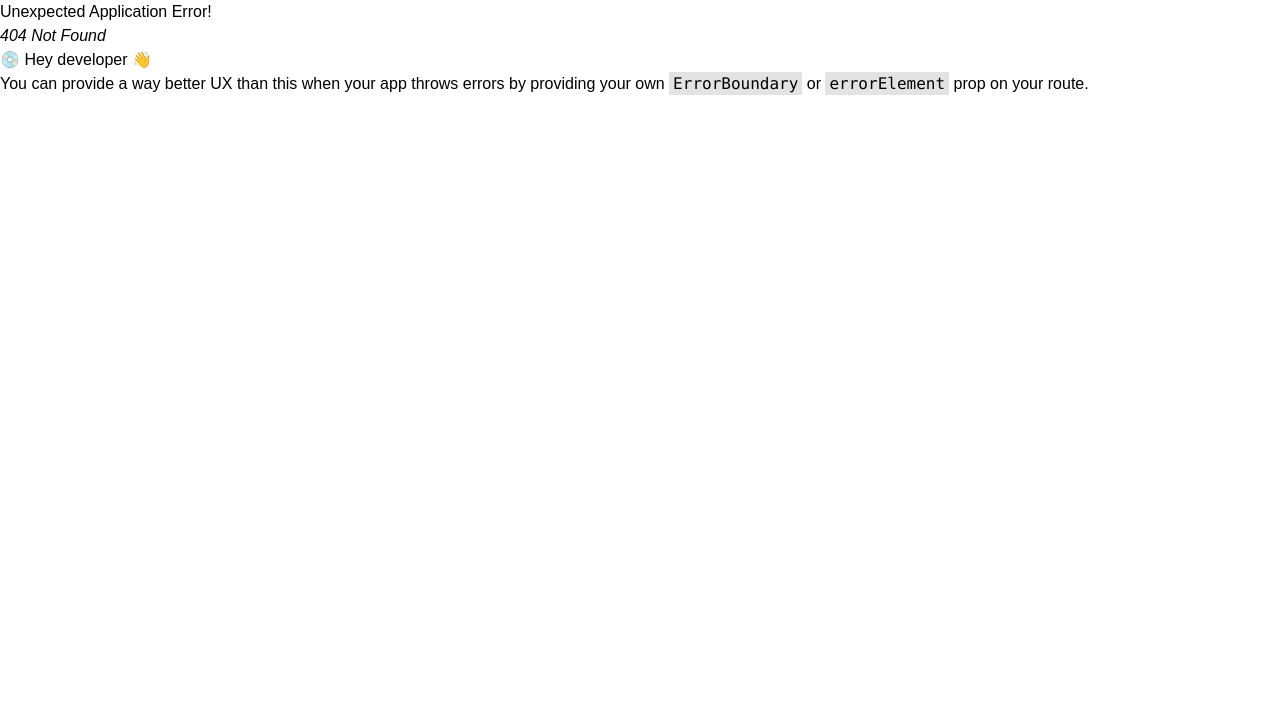
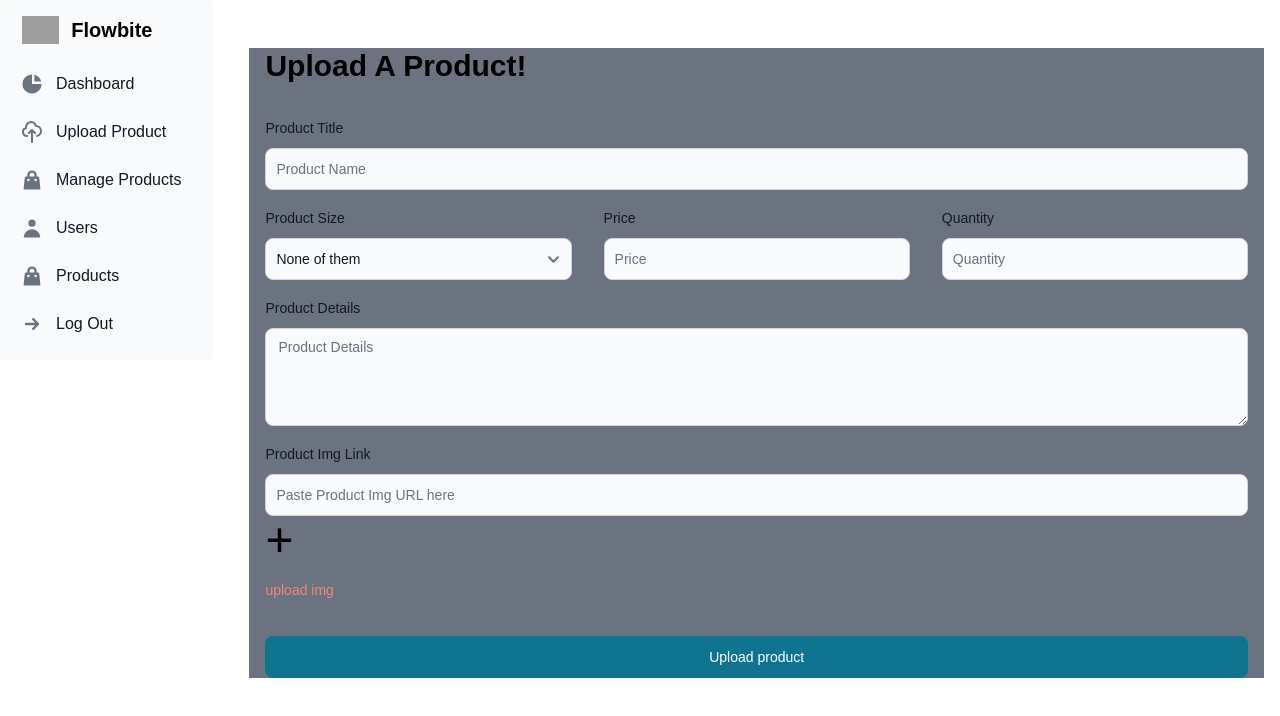
Before and after one commit to Csikito/mini_e-commerce, a React (Create React App) app: page /mini_e-commerce/admin/dasboard/uploade in a window 1280 px wide. Before the commit this address had no page. Shown: the top 716 px of the page. Built offline with nearby package versions, Linux system fonts and the light colour scheme; grey boxes are pictures that could not be loaded.

Commit message:
build dashboard and upload product page

```diff
--- a/package.json
+++ b/package.json
@@ -5,6 +5,7 @@
   "homepage": "https://Csikito.github.io/mini_e-commerce",
   "dependencies": {
     "canvas-confetti": "^1.9.0",
+    "flowbite-react": "^0.6.4",
     "react": "^18.2.0",
     "react-dom": "^18.2.0",
     "react-icons": "^4.11.0",
--- /dev/null
+++ b/src/dashboard/Dashboard.js
@@ -0,0 +1,7 @@
+import React from "react";
+
+const Dashboard = () => {
+  return <div>Dashboard</div>;
+};
+
+export default Dashboard;
--- /dev/null
+++ b/src/dashboard/DashboardLayout.js
@@ -0,0 +1,14 @@
+import React from "react";
+import { Outlet } from "react-router-dom";
+import SideBar from "./SideBar";
+
+const DashboardLayout = () => {
+  return (
+    <div className="flex gap-5 flex-col md:flex-row">
+      <SideBar />
+      <Outlet />
+    </div>
+  );
+};
+
+export default DashboardLayout;
--- /dev/null
+++ b/src/dashboard/EditProduct.js
@@ -0,0 +1,7 @@
+import React from "react";
+
+const EditProduct = () => {
+  return <div>EditProduct</div>;
+};
+
+export default EditProduct;
--- /dev/null
+++ b/src/dashboard/ManageProducts.js
@@ -0,0 +1,7 @@
+import React from "react";
+
+const ManageProducts = () => {
+  return <div>ManageProduct</div>;
+};
+
+export default ManageProducts;
--- /dev/null
+++ b/src/dashboard/SideBar.js
@@ -0,0 +1,56 @@
+import React from "react";
+import { Sidebar } from "flowbite-react";
+import {
+  HiArrowSmRight,
+  HiChartPie,
+  HiOutlineCloudUpload,
+  HiShoppingBag,
+  HiUser,
+} from "react-icons/hi";
+
+const SideBar = () => {
+  return (
+    <Sidebar aria-label="Sidebar with logo branding example">
+      <Sidebar.Logo
+        href="#"
+        img="https://w7.pngwing.com/pngs/223/244/png-transparent-computer-icons-avatar-user-profile-avatar-heroes-rectangle-black-thumbnail.png"
+        imgAlt="Flowbite logo"
+      >
+        Flowbite
+      </Sidebar.Logo>
+      <Sidebar.Items>
+        <Sidebar.ItemGroup>
+          <Sidebar.Item
+            href="/mini_e-commerce/admin/dasboard"
+            icon={HiChartPie}
+          >
+            Dashboard
+          </Sidebar.Item>
+          <Sidebar.Item
+            href="/mini_e-commerce/admin/dasboard/uploade"
+            icon={HiOutlineCloudUpload}
+          >
+            Upload Product
+          </Sidebar.Item>
+          <Sidebar.Item
+            href="/mini_e-commerce/admin/dasboard/manage"
+            icon={HiShoppingBag}
+          >
+            Manage Products
+          </Sidebar.Item>
+          <Sidebar.Item href="#" icon={HiUser}>
+            Users
+          </Sidebar.Item>
+          <Sidebar.Item href="#" icon={HiShoppingBag}>
+            Products
+          </Sidebar.Item>
+          <Sidebar.Item href="/mini_e-commerce/logout" icon={HiArrowSmRight}>
+            Log Out
+          </Sidebar.Item>
+        </Sidebar.ItemGroup>
+      </Sidebar.Items>
+    </Sidebar>
+  );
+};
+
+export default SideBar;
--- /dev/null
+++ b/src/dashboard/UploadProduct.js
@@ -0,0 +1,189 @@
+import React, { useState } from "react";
+import { Button, Label, Select, TextInput, Textarea } from "flowbite-react";
+
+const UploadProduct = () => {
+  const [proSize, setProSize] = useState("none");
+  const [proImg, setProImg] = useState("");
+  const [allProImg, setAllProImg] = useState([]);
+
+  const sizes = {
+    shoes: [
+      "36",
+      "37",
+      "38",
+      "39",
+      "40",
+      "41",
+      "42",
+      "43",
+      "44",
+      "45",
+      "46",
+      "47",
+      "48",
+      "49",
+      "50",
+    ],
+    clothe: ["S", "M", "L", "XL", "XXL", "3XL", "4XL", "5XL"],
+    none: [],
+  };
+
+  const handlerClickImg = () => {
+    const newImg = [...allProImg, proImg];
+    setAllProImg(newImg);
+    setProImg("");
+  };
+
+  const handleSubmit = (e) => {
+    e.preventDefault();
+    const form = e.target;
+
+    const productTitle = form.productTitle.value;
+    const size = form.productSize.value;
+    const price = form.price.value;
+    const productDetails = form.productDetails.value;
+
+    const productSize = sizes[size];
+
+    const productObj = {
+      productTitle,
+      productSize,
+      price,
+      productDetails,
+      allProImg,
+    };
+    console.log(productObj);
+  };
+
+  return (
+    <div className="px-4 mx-4 my-12 bg-gray-500 w-full">
+      <h2 className="mb-8 text-3xl font-bold">Upload A Product!</h2>
+      <form
+        className="flex lg:max-w-[1180px] flex-col flex-wrap gap-4"
+        onSubmit={handleSubmit}
+      >
+        {/* first row */}
+        <div className="flex gap-8">
+          {/* product name */}
+          <div className="w-full">
+            <div className="mb-2 block">
+              <Label htmlFor="productTitle" value="Product Title" />
+            </div>
+            <TextInput
+              id="productTitle"
+              placeholder="Product Name"
+              required
+              type="text"
+              name="productTitle"
+              className="w-full"
+            />
+          </div>
+        </div>
+
+        {/* 2nd Row */}
+        <div className="flex gap-8">
+          {/* product size */}
+          <div className="lg:w-1/3">
+            <div className="mb-2 block">
+              <Label htmlFor="inputState" value="Product Size" />
+            </div>
+            <Select
+              id="inputState"
+              name="productSize"
+              className="w-full rounded"
+              value={proSize}
+              onChange={(e) => setProSize(e.target.value)}
+            >
+              <option value="none" title="No size">
+                None of them
+              </option>
+              <option value="shoes" title="Size from 36 to 50">
+                Shoes
+              </option>
+              <option value="clothe" title="Size from S to 5XL">
+                Clothe
+              </option>
+            </Select>
+          </div>
+
+          {/* price */}
+          <div className="lg:w-1/3">
+            <div className="mb-2 block">
+              <Label htmlFor="price" value="Price" />
+            </div>
+            <TextInput
+              id="price"
+              placeholder="Price"
+              required
+              type="number"
+              name="price"
+              className="w-full"
+            />
+          </div>
+          <div className="lg:w-1/3">
+            <div className="mb-2 block">
+              <Label htmlFor="quantity" value="Quantity" />
+            </div>
+            <TextInput
+              id="quantity"
+              placeholder="Quantity"
+              required
+              type="number"
+              name="quantity"
+              className="w-full"
+            />
+          </div>
+        </div>
+
+        {/* Product Details */}
+        <div>
+          <div className="mb-2 block">
+            <Label htmlFor="productDetails" value="Product Details" />
+          </div>
+          <Textarea
+            id="productDetails"
+            placeholder="Product Details"
+            required
+            type="text"
+            name="productDetails"
+            className="w-full"
+            rows={4}
+          />
+        </div>
+
+        {/* product img url */}
+        <div>
+          <div className="mb-2 block">
+            <Label htmlFor="productImgUrl" value="Product Img Link" />
+          </div>
+          <TextInput
+            id="productImgUrl"
+            placeholder="Paste Product Img URL here"
+            type="text"
+            name="productImgUrl"
+            className="w-full"
+            value={proImg}
+            onChange={(e) => setProImg(e.target.value)}
+          />
+          <span className=" text-5xl cursor-pointer" onClick={handlerClickImg}>
+            +
+          </span>
+        </div>
+        <div>
+          {allProImg.length > 0 ? (
+            allProImg.map((item, index) => <p key={index}>{item}</p>)
+          ) : (
+            <p className="text-red-400 text-sm">upload img</p>
+          )}
+        </div>
+
+        {/* Submit btn */}
+        <Button type="submit" className="mt-5">
+          Upload product
+        </Button>
+      </form>
+    </div>
+  );
+};
+
+export default UploadProduct;
--- a/src/routers/router.js
+++ b/src/routers/router.js
@@ -5,6 +5,11 @@ import Home from "../components/Home";
 import Product from "../components/Product";
 import Payment from "../components/Payment";
 import SuccessfulPurchase from "../components/SuccessfulPurchase";
+import DashboardLayout from "../dashboard/DashboardLayout";
+import Dashboard from "../dashboard/Dashboard";
+import UploadProduct from "../dashboard/UploadProduct";
+import ManageProducts from "../dashboard/ManageProducts";
+import EditProduct from "../dashboard/EditProduct";
 
 const router = createBrowserRouter([
   {
@@ -29,6 +34,30 @@ const router = createBrowserRouter([
       },
     ],
   },
+  {
+    path: "/mini_e-commerce/admin/dasboard",
+    element: <DashboardLayout />,
+    children: [
+      {
+        path: "/mini_e-commerce/admin/dasboard",
+        element: <Dashboard />,
+      },
+      {
+        path: "/mini_e-commerce/admin/dasboard/uploade",
+        element: <UploadProduct />,
+      },
+      {
+        path: "/mini_e-commerce/admin/dasboard/manage",
+        element: <ManageProducts />,
+      },
+      {
+        path: "/mini_e-commerce/admin/dasboard/edit_product/:id",
+        element: <EditProduct />,
+        loader: ({ params }) =>
+          fetch(`http://localhost:5000/products/${params.id}`),
+      },
+    ],
+  },
 ]);
 
 export default router;
--- a/tailwind.config.js
+++ b/tailwind.config.js
@@ -1,6 +1,9 @@
 /** @type {import('tailwindcss').Config} */
 module.exports = {
-  content: ["./src/**/*.{js,jsx,ts,tsx}"],
+  content: [
+    "./src/**/*.{js,jsx,ts,tsx}",
+    "node_modules/flowbite-react/**/*.{js,jsx,ts,tsx}",
+  ],
   theme: {
     screens: {
       xs: "340px",
@@ -17,5 +20,5 @@ module.exports = {
       },
     },
   },
-  plugins: [],
+  plugins: [require("flowbite/plugin")],
 };
```
Also changed, not shown: 1 other file (tests, documents, lock files or other folders).
